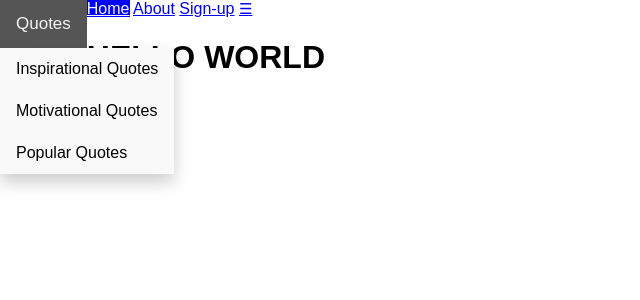
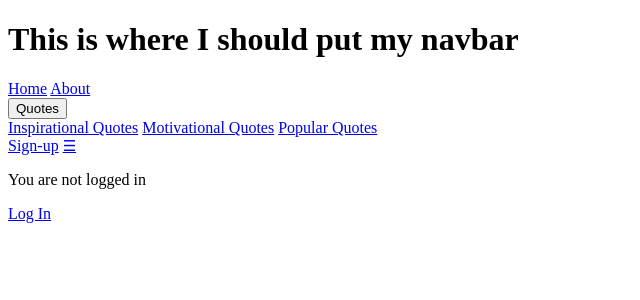
Before and after one commit to dvvill/Quotes-Galore-FrontEnd, a Django app: page / in a window 1280 px wide. Shown: the top 300 px of the page, without its empty margins (0-640 px from the left). Run offline with Django 4.2, Linux system fonts and the light colour scheme.

Commit message:
update home.html and base.html and settings.py for logout url

```diff
--- a/quotes_galore_frontend/settings.py
+++ b/quotes_galore_frontend/settings.py
@@ -130,3 +130,4 @@ STATIC_URL = '/static/'
 DEFAULT_AUTO_FIELD = 'django.db.models.BigAutoField'
 
 LOGIN_REDIRECT_URL = '/'
+LOGOUT_REDIRECT_URL = '/'
--- a/templates/base.html
+++ b/templates/base.html
@@ -1,22 +1,17 @@
+
+
 <!DOCTYPE html>
 <html>
-    <head>
-        <meta name="viewport" content="width=device-width, initial-scale=1">
-        <link rel="stylesheet" href="https://cdnjs.cloudflare.com/ajax/libs/font-awesome/4.7.0/css/font-awesome.min.css">
-        {% load static %}
-        <link rel="stylesheet" href="{% static 'base.css' %}">
-        <title>Quotes-Galore-Site</title>
-    </head>
-
+<head>
+  <meta charset="utf-8">
+  <title>{% block title %}Quotes-Galore-Site{% endblock %}</title>
+</head>
 <body>
-    <!-- <h1>This is where I should put my navbar</h1> -->
-    <!-- this h1 navbar would get replaced by -->
+    <h1>This is where I should put my navbar</h1>
     {% include 'navbar.html' %}
-
-
-    <!-- To define a template for a particular view, first specify the base template using the extends template tag. Then declare section to replace, by using block/endblock sections as in the base template. -->
+  <main>
     {% block content %}
-    replace me
     {% endblock %}
+  </main>
 </body>
 </html>
--- a/templates/home.html
+++ b/templates/home.html
@@ -1,6 +1,13 @@
 {% extends 'base.html' %}
 
+{% block title %}Home{% endblock %}
+
 {% block content %}
-<h1>HELLO WORLD</h1>
-<P>This is the new template</P>
+{% if user.is_authenticated %}
+  Hi {{ user.username }}!
+  <p><a href="{% url 'logout' %}">Log Out</a></p>
+{% else %}
+  <p>You are not logged in</p>
+  <a href="{% url 'login' %}">Log In</a>
+{% endif %}
 {% endblock %}
```
Also changed, not shown: templates/registration/login.html (+13 -0 lines).
